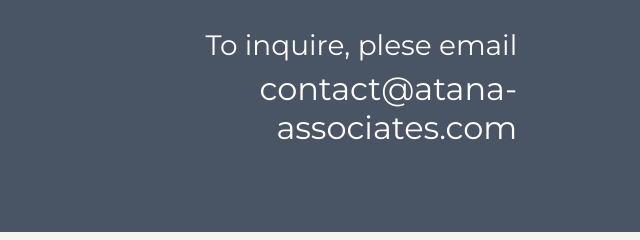
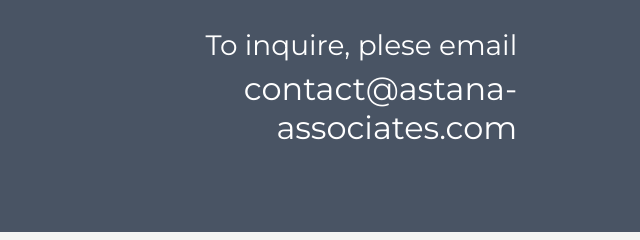
Before and after one commit to talgarbolat/AA, a plain HTML site: page index.html in a window 1280 px wide. Shown: the part 1516-1756 px from the top of the page, 558-1198 px from the left. Drawn offline with nearby package versions, Linux system fonts and the light colour scheme.

Commit message:
Update index.html

```diff
--- a/index.html
+++ b/index.html
@@ -154,7 +154,7 @@
       <div class="row2 col-lg-6">
         <div class="email">
           <h3>To inquire, plese email</h3>
-          <h2>contact@atana-associates.com</h2>
+          <h2>contact@astana-associates.com</h2>
 
         </div>
       </div>
```
